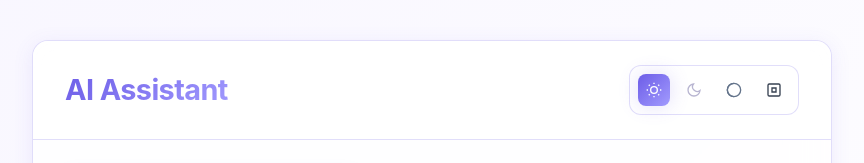
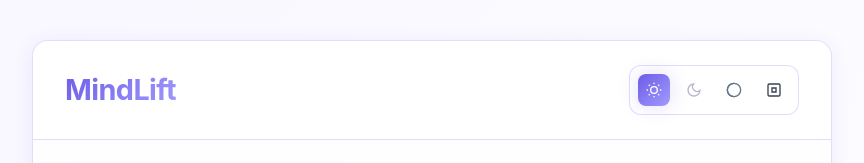
Before and after one commit to thatguysenpai/ICODE_ICP_Chatbot_Project, a plain HTML site: page index.html in a window 1280 px wide. Shown: the top 163 px of the page, without its empty margins (208-1072 px from the left). Drawn offline with Linux system fonts and the light colour scheme.

Commit message:
App Namechange

```diff
--- a/index.html
+++ b/index.html
@@ -10,7 +10,7 @@
     <div class="chat-container">
       <header class="chat-header">
         <div class="header-content">
-          <h1>AI Assistant</h1>
+          <h1>MindLift</h1>
           <div class="theme-controls">
             <div class="theme-selector">
               <button class="theme-btn" data-theme="light" title="Light Theme">
```
